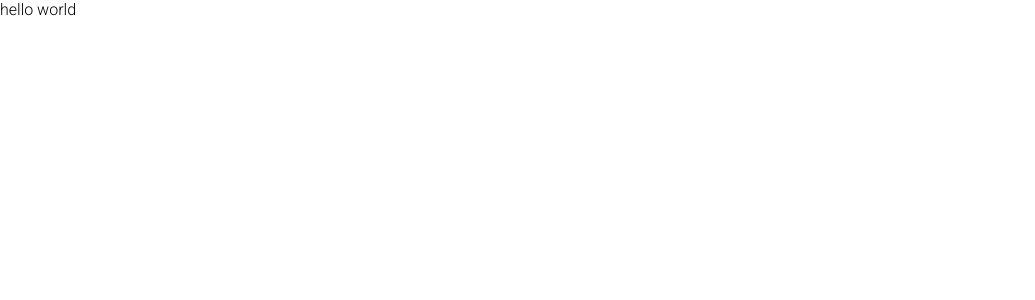
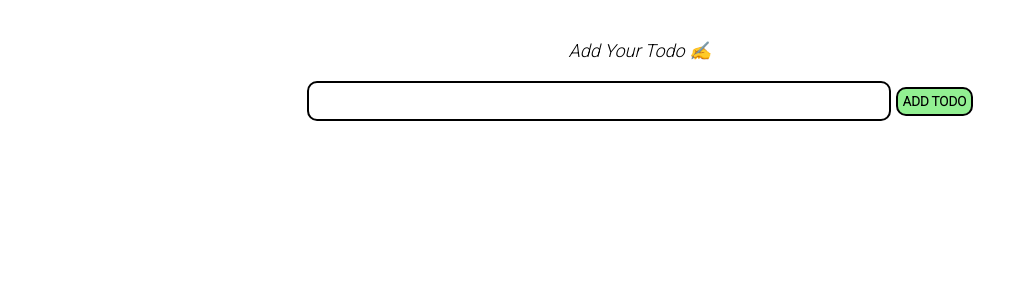
Before and after one commit to krishkasper07/React-Todo-list, a React (Create React App) app: page / in a window 1280 px wide. Shown: the top 300 px of the page, without its empty margins (0-1035 px from the left). Built offline with nearby package versions, Linux system fonts and the light colour scheme.

Commit message:
done addTodo component

```diff
--- /dev/null
+++ b/src/App.css
@@ -0,0 +1,12 @@
+.App{
+    display: flex;
+    justify-content: center;
+    align-items: center;
+    flex-direction: column;
+    margin: 20px;
+}
+.App span{
+    margin: 20px;
+    font-size: large;
+    font-style:italic;
+}
--- a/src/App.js
+++ b/src/App.js
@@ -1,7 +1,28 @@
+import { useState } from "react";
+import AddTodo from "./components/AddTodo/addTodo";
+import './App.css';
 function App() {
+  const [todo,setTodo]=useState('');
+  const [todos,setTodos]=useState([]);
+  const getTodo=({target})=>{
+       setTodo(target.value);
+       console.log(todo);
+  }
+  const addTodos=()=>{
+    if(todo.trim()=== ''){
+      return
+    }
+    let newtodo={
+      id:todos.length+1,
+      todo:todo.trim()
+    }
+    setTodos([...todos,newtodo]);
+    setTodo('');
+  }
   return (
     <div className="App">
-     hello world
+      <span>Add Your Todo ✍️</span>
+    <AddTodo todo={todo} getTodo={getTodo} addTodos={addTodos}/>
     </div>
   );
 }
--- a/src/components/AddTodo/addTodo.css
+++ b/src/components/AddTodo/addTodo.css
@@ -0,0 +1,24 @@
+.addtodo{
+    display: flex;
+    justify-content: center;
+    align-items: center;
+}
+.addtodo input[type="text"]{
+    width: 70vh;
+    height: 2vh;
+    padding: 10px;
+    border-radius: 10px;
+    outline: none;
+    border: 2px solid black;
+}
+.addtodo button{
+    cursor: pointer;
+    padding: 5px;
+    font-weight: bold;
+    background-color: rgb(146, 240, 146);
+    border-radius: 10px;
+    outline: none;
+    border: 2px solid black;
+    margin-left: 5px;
+
+}
--- a/src/components/AddTodo/addTodo.jsx
+++ b/src/components/AddTodo/addTodo.jsx
@@ -0,0 +1,10 @@
+import "./addTodo.css"
+const AddTodo = ({todo,getTodo,addTodos}) => {
+    return ( <div className="addtodo">
+        <input type="text" name="addtodos" value={todo}
+         onChange={getTodo}/>
+        <button title="Add todo" onClick={addTodos}>ADD TODO</button>
+    </div> );
+}
+
+export default AddTodo;
```
Also changed, not shown: src/components/List/todoList.jsx (+10 -0 lines).
